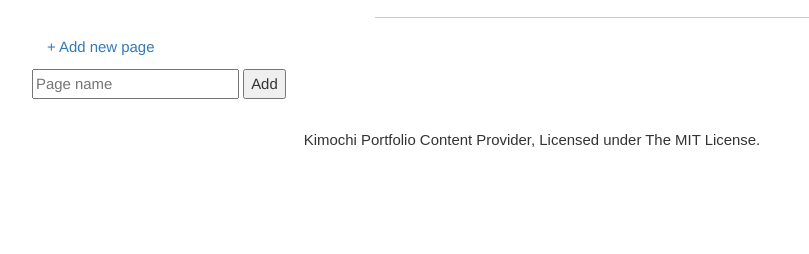
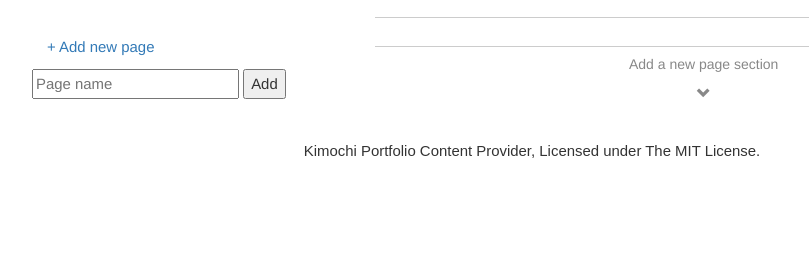
Before and after one commit to matslindh/kimochi, a Python web app: template kimochi/templates/site_page.mako in a window 1280 px wide. Shown: the part 92-346 px from the top of the page, without its empty margins (108-917 px from the left). Run offline with Mako, Linux system fonts and the light colour scheme; the template is opened without the code that fills it, so the values that code supplies are empty; some libraries are stand-ins or nearby versions.

Commit message:
Make section editing usable and clean up nav structure

```diff
--- a/kimochi/templates/base.mako
+++ b/kimochi/templates/base.mako
@@ -20,6 +20,16 @@
                 font-size: 3.0em;
                 margin: 0;
                 display: inline-block;
+            }
+
+            header div h1>a {
+                text-decoration: none;
+                color: inherit;
+            }
+
+            header div h1>a:hover {
+                text-decoration: none;
+                color: inherit;
             }
 
             header>div>div
@@ -77,14 +87,30 @@
             nav ol
             {
                 list-style-type: none;
-                font-size: 0.8em;
                 margin: 0;
                 padding: 0;
-                margin-top: 2.0em;
             }
 
-            nav ol li {
+            nav li>ol
+            {
+                margin-top: 0.4em;
+                margin-left: 3.0em;
+            }
+
+            nav>ol
+            {
+                margin-top: 2.0em;
+                font-size: 0.8em;
+            }
+
+            nav>ol>li
+            {
                 line-height: 1.6em;
+            }
+
+            .collapsed, .hidden
+            {
+                display: none;
             }
 
         </style>
@@ -94,7 +120,7 @@
         <header>
             <div>
                 <h1>
-                    Kimochi
+                    <a href="/">Kimochi</a>
                 </h1>
 
                 <div>
--- a/kimochi/templates/site_base.mako
+++ b/kimochi/templates/site_base.mako
@@ -8,9 +8,26 @@
     <nav class="col-md-4">
         <ol class="nav nav-pills nav-stacked">
             % for page in site.pages:
-                <li ${'class="active"' if 'page_id' in request.matchdict and int(request.matchdict['page_id']) == page.id else 'foo' | n}>
-                    <a href="${request.route_url('site_page', site_key=site.key, page_id=page.id)}">${page.name}</a>
-                </li>
+                % if 'page_id' in request.matchdict and int(request.matchdict['page_id']) == page.id:
+                    <li class="active">
+                        <a href="${request.route_url('site_page', site_key=site.key, page_id=page.id)}">${page.name}</a>
+
+                        <ol>
+                            % for section in page.sections:
+                                <li style="margin-bottom: 4px;">
+                                    <a href="#page-section-${section.id}" id="menu-page-section-id-${section.id}" class="activate-section menu-section-link btn btn-default btn-block" data-section-id="${section.id}" style="text-align: left;">
+                                        ${section.type}
+                                    </a>
+                                </li>
+                            % endfor
+                        </ol>
+                    </li>
+
+                % else:
+                    <li>
+                        <a href="${request.route_url('site_page', site_key=site.key, page_id=page.id)}">${page.name}</a>
+                    </li>
+                % endif
             % endfor
             <li style="padding-top: 1.4em;">
                 <a href="#" id="add-new-page-link">+ Add new page</a>
--- a/kimochi/templates/site_page.mako
+++ b/kimochi/templates/site_page.mako
@@ -7,7 +7,7 @@
 </h3>
 
 % for section in page.sections:
-    <form method="post">
+    <form method="post" id="page-section-${section.id}" class="page-section collapsed" data-section-id="${section.id}">
         <input type="hidden" name="csrf_token" value="${request.session.get_csrf_token()}" />
         <input type="hidden" name="page_section_id" value="${section.id}" />
         <div style="overflow: hidden; margin-bottom: 1.0em;">
@@ -20,13 +20,67 @@
         </div>
 
         <textarea style="clear: both; height: 300px; margin-top: 2.0em;" name="section_content">${section.content}</textarea>
-        <input type="submit" value="Save" class="btn btn-default" />
+        <input type="submit" value="Save" class="btn btn-default" style="margin-top: 0.5em; margin-bottom: 3.0em; float: right;"/>
     </form>
+
+    <a href="#" class="activate-section btn btn-default btn-lg btn-block" id="activate-section-${section.id}" role="button" style="margin-bottom: 1.0em; overflow: hidden; color: #aaa;" data-section-id="${section.id}">
+        ${section.type}
+
+        <span class="glyphicon glyphicon-chevron-down" style="float: right;"></span>
+    </a>
 % endfor
+
+<div style="text-align: center; border-top: 1px solid #ccc; color: #888; margin-top: 1.5em;">
+    <form method="post">
+        <input type="hidden" name="csrf_token" value="${request.session.get_csrf_token()}" />
+        <input type="hidden" name="command" value="page_section_create" />
+
+        <button class="btn" style="background: none;">
+            <p>
+                Add a new page section
+            </p>
+
+            <span class="glyphicon glyphicon-chevron-down"></span>
+        </button>
+    </form>
+</div>
 
 <script type="text/javascript">
     tinymce.init({
-        selector: 'textarea',
-        plugins: "autoresize"
+        selector: 'textarea'
+        // plugins: "autoresize"
+    });
+
+    var activate_section = function (section_id) {
+        $(".page-section").hide(200);
+        $(".activate-section, #page-section-" + section_id).show();
+        $("#activate-section-" + section_id).hide();
+
+        $(".menu-section-link").removeClass('active');
+        $("#menu-page-section-id-" + section_id).addClass('active');
+    }
+
+    $(document).ready(function () {
+        if (window.location.hash && (window.location.hash.substring(0, 14) == '#page-section-'))
+        {
+            var section_id = window.location.hash.substring(14)
+            console.log(section_id);
+            activate_section(section_id);
+        }
+        else
+        {
+            var section_id = $(".page-section:eq(0)").data('section-id');
+
+            if (section_id)
+            {
+                activate_section(section_id);
+            }
+        }
+    });
+
+    $(".activate-section").click(function () {
+        activate_section($(this).data('section-id'));
+
+        return false;
     });
 </script>
```
Also changed, not shown: kimochi/views.py (+11 -0 lines).
